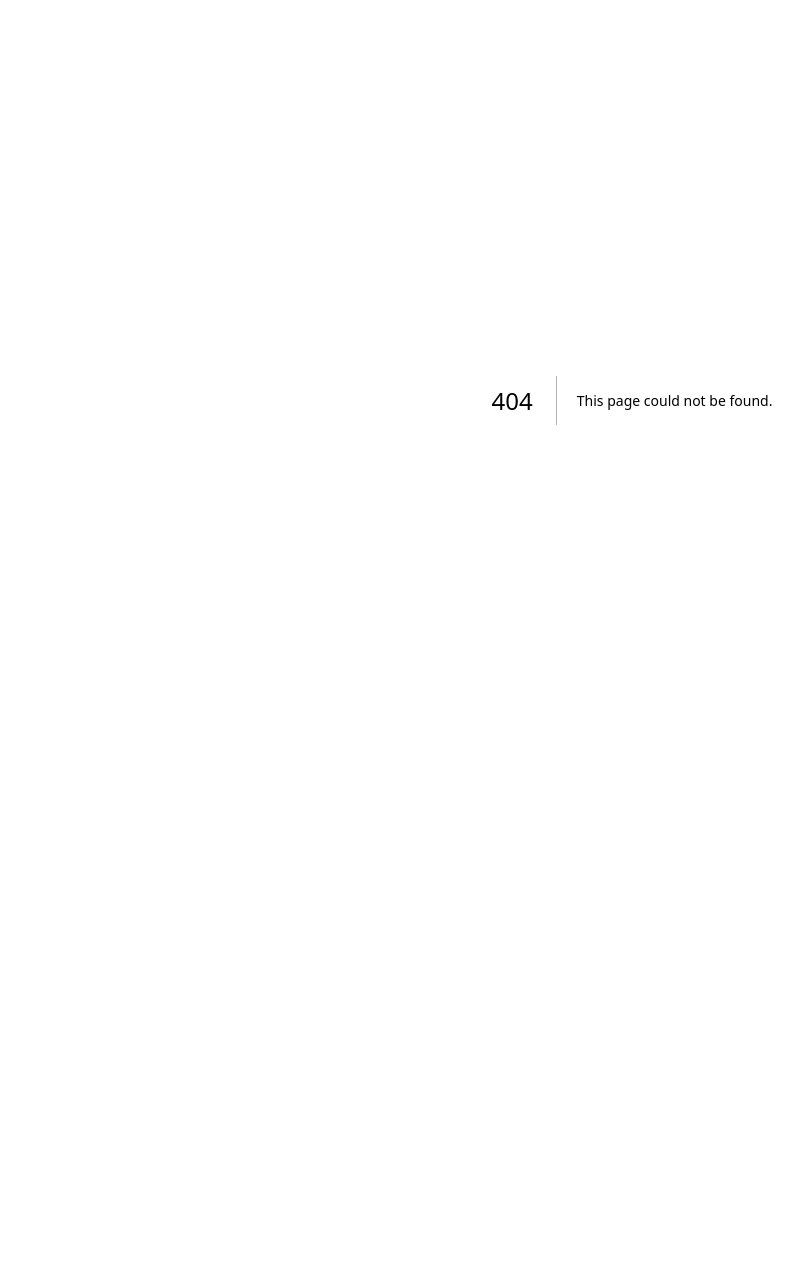
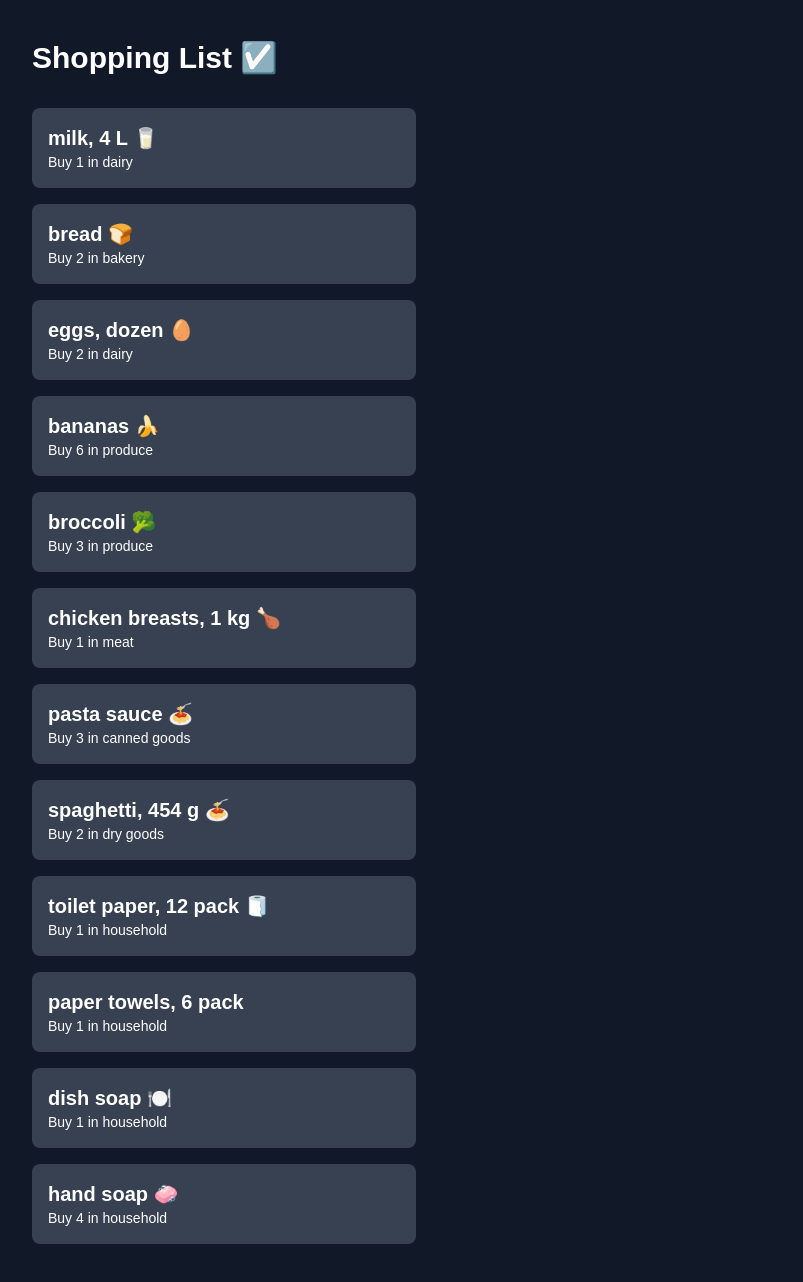
Before and after one commit to narapark7561/cprg306-assignments, a Next.js app: page /week-6 in a window 1280 px wide. Before the commit this address had no page. Shown: the top 1282 px of the page, without its empty margins (8-811 px from the left). Before the commit the page ends 800 px from the top, so only its background shows below. Built offline with nearby package versions, Linux system fonts and the light colour scheme.

Commit message:
Started working on assignment week-6

```diff
--- /dev/null
+++ b/app/week-6/item-list.js
@@ -0,0 +1,140 @@
+import Item from "./item";
+
+export default function ItemList() {
+  const item1 = {
+    name: "milk, 4 L 🥛",
+    quantity: 1,
+    category: "dairy",
+  };
+
+  const item2 = {
+    name: "bread 🍞",
+    quantity: 2,
+    category: "bakery",
+  };
+
+  const item3 = {
+    name: "eggs, dozen 🥚",
+    quantity: 2,
+    category: "dairy",
+  };
+
+  const item4 = {
+    name: "bananas 🍌",
+    quantity: 6,
+    category: "produce",
+  };
+
+  const item5 = {
+    name: "broccoli 🥦",
+    quantity: 3,
+    category: "produce",
+  };
+
+  const item6 = {
+    name: "chicken breasts, 1 kg 🍗",
+    quantity: 1,
+    category: "meat",
+  };
+
+  const item7 = {
+    name: "pasta sauce 🍝",
+    quantity: 3,
+    category: "canned goods",
+  };
+
+  const item8 = {
+    name: "spaghetti, 454 g 🍝",
+    quantity: 2,
+    category: "dry goods",
+  };
+
+  const item9 = {
+    name: "toilet paper, 12 pack 🧻",
+    quantity: 1,
+    category: "household",
+  };
+
+  const item10 = {
+    name: "paper towels, 6 pack",
+    quantity: 1,
+    category: "household",
+  };
+
+  const item11 = {
+    name: "dish soap 🍽️",
+    quantity: 1,
+    category: "household",
+  };
+
+  const item12 = {
+    name: "hand soap 🧼",
+    quantity: 4,
+    category: "household",
+  };
+
+  return (
+    <div>
+      <Item
+        name={item1.name}
+        quantity={item1.quantity}
+        category={item1.category}
+      />
+      <Item
+        name={item2.name}
+        quantity={item2.quantity}
+        category={item2.category}
+      />
+      <Item
+        name={item3.name}
+        quantity={item3.quantity}
+        category={item3.category}
+      />
+      <Item
+        name={item4.name}
+        quantity={item4.quantity}
+        category={item4.category}
+      />
+      <Item
+        name={item5.name}
+        quantity={item5.quantity}
+        category={item5.category}
+      />
+      <Item
+        name={item6.name}
+        quantity={item6.quantity}
+        category={item6.category}
+      />
+      <Item
+        name={item7.name}
+        quantity={item7.quantity}
+        category={item7.category}
+      />
+      <Item
+        name={item8.name}
+        quantity={item8.quantity}
+        category={item8.category}
+      />
+      <Item
+        name={item9.name}
+        quantity={item9.quantity}
+        category={item9.category}
+      />
+      <Item
+        name={item10.name}
+        quantity={item10.quantity}
+        category={item10.category}
+      />
+      <Item
+        name={item11.name}
+        quantity={item11.quantity}
+        category={item11.category}
+      />
+      <Item
+        name={item12.name}
+        quantity={item12.quantity}
+        category={item12.category}
+      />
+    </div>
+  );
+}
--- /dev/null
+++ b/app/week-6/item.js
@@ -0,0 +1,12 @@
+export default function Item({ name, quantity, category }) {
+  return (
+    <div>
+      <ul className="bg-gray-700 text-white max-w-96 rounded-lg p-4 mb-4">
+        <h3 className="font-bold text-xl">{name}</h3>
+        <p className="text-sm">
+          Buy {quantity} in {category}
+        </p>
+      </ul>
+    </div>
+  );
+}
--- /dev/null
+++ b/app/week-6/page.js
@@ -0,0 +1,12 @@
+import ItemList from "./item-list";
+
+export default function Page() {
+  return (
+    <main className="p-10 bg-gray-900 ">
+      <h1 className="text-3xl font-bold text-white text-left mb-8">
+        Shopping List ☑️
+      </h1>
+      <ItemList />
+    </main>
+  );
+}
```
